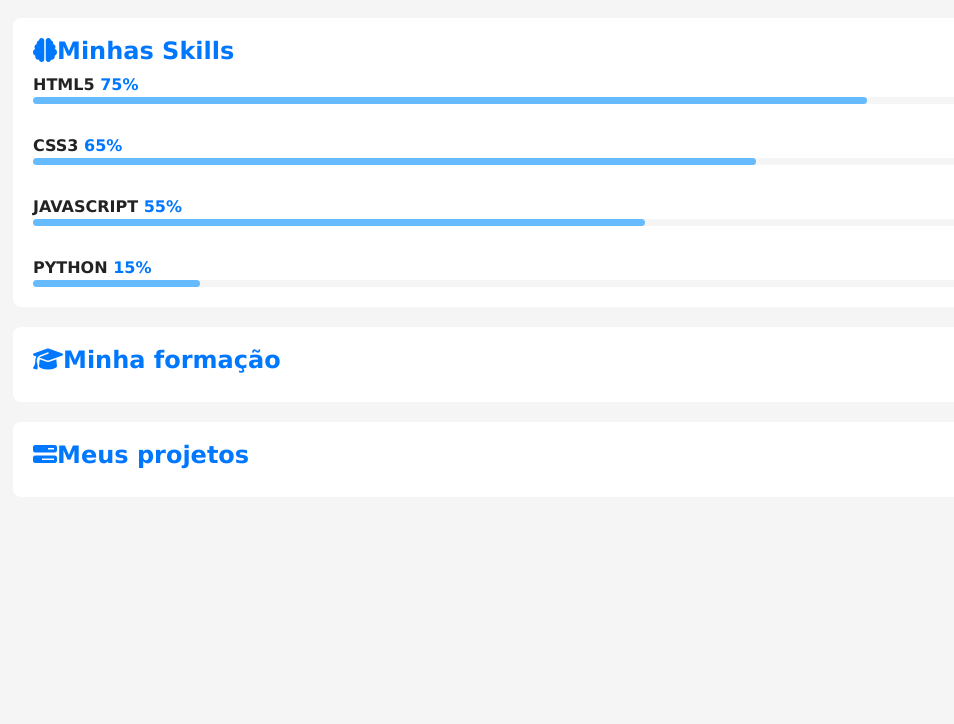
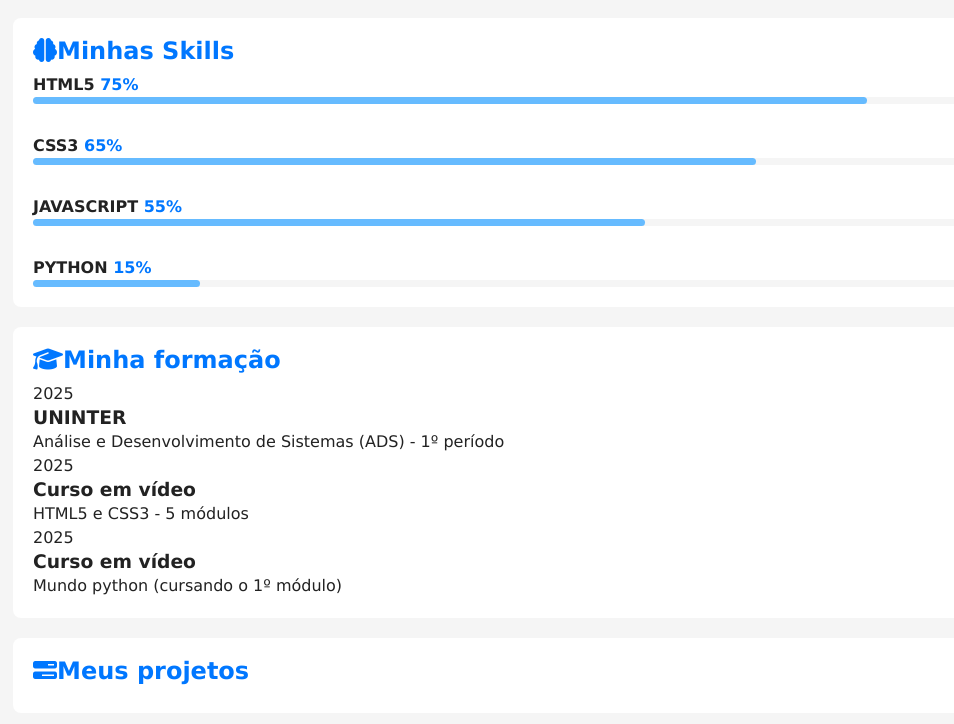
Before and after one commit to CarlosFrederiqueV/projeto-portfolio, a plain HTML site: page index.html in a window 1280 px wide. Shown: the part 414-1138 px from the top of the page, without its empty margins (51-1005 px from the left). Before the commit the page ends 931 px from the top, so only its background shows below. Drawn offline with Linux system fonts and the light colour scheme.

Commit message:
formacao

```diff
--- a/index.html
+++ b/index.html
@@ -111,12 +111,39 @@
                         </div>
 
                     </div>
+                </div>
+            </article> <!--Fim article skills-->
+
+
+            <article class="formacao">
+                <h2><i class="fa-solid fa-graduation-cap"></i>Minha formação</h2>
+
+                <div class="formacao">
+                    <div class="curso">
+                       <p class="periodo">2025</p>
+                        <h3 class="instituicao">UNINTER</h3>
+                        <p class="titulacao">Análise e Desenvolvimento de Sistemas (ADS) - 1º período</p>
+                    </div>
+
+                     <div class="curso">
+                       <p class="periodo">2025</p>
+                        <h3 class="instituicao">Curso em vídeo</h3>
+                        <p class="titulacao">HTML5 e CSS3 - 5 módulos</p>
+                    </div>
+
+                    <div class="curso">
+                       <p class="periodo">2025</p>
+                        <h3 class="instituicao">Curso em vídeo</h3>
+                        <p class="titulacao">Mundo python (cursando o 1º módulo)</p>
+                    </div>
 
                 </div>
-            </article> <!--Fim article skills-->
-            <article class="formacao">
-                <h2><i class="fa-solid fa-graduation-cap"></i>Minha formação</h2>
+
+
+
             </article> <!--Fim article formacao-->
+
+
             <article class="projetos">
                 <h2><i class="fa-solid fa-bars-progress"></i>Meus projetos</h2>
             </article> <!--Fim article projetos-->
```
Also changed, not shown: estilos/style.css (line endings or trailing spaces).
